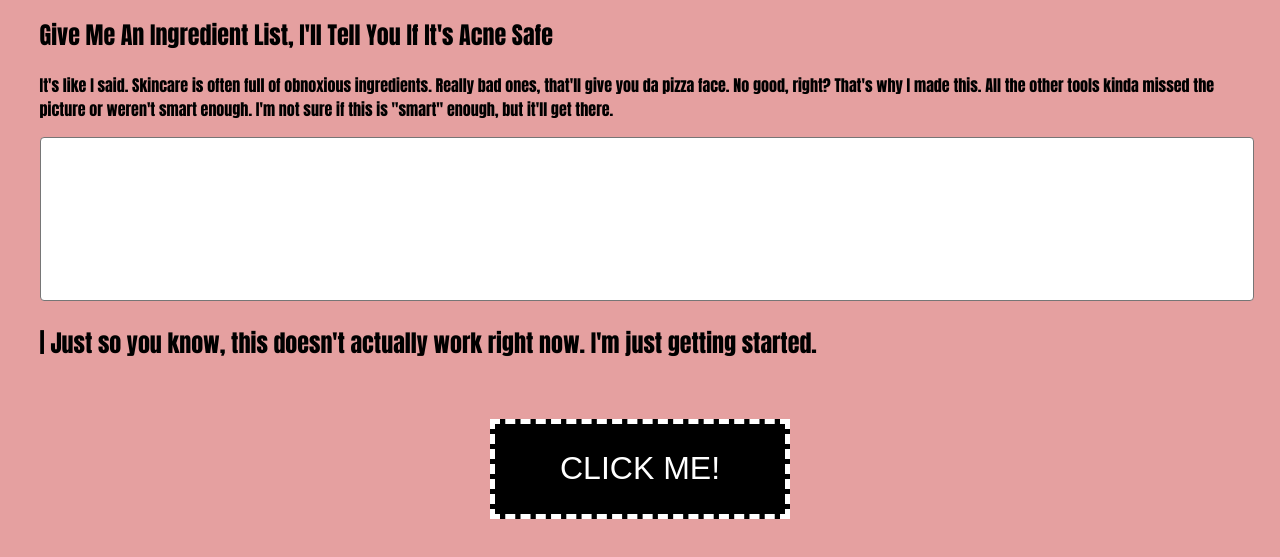
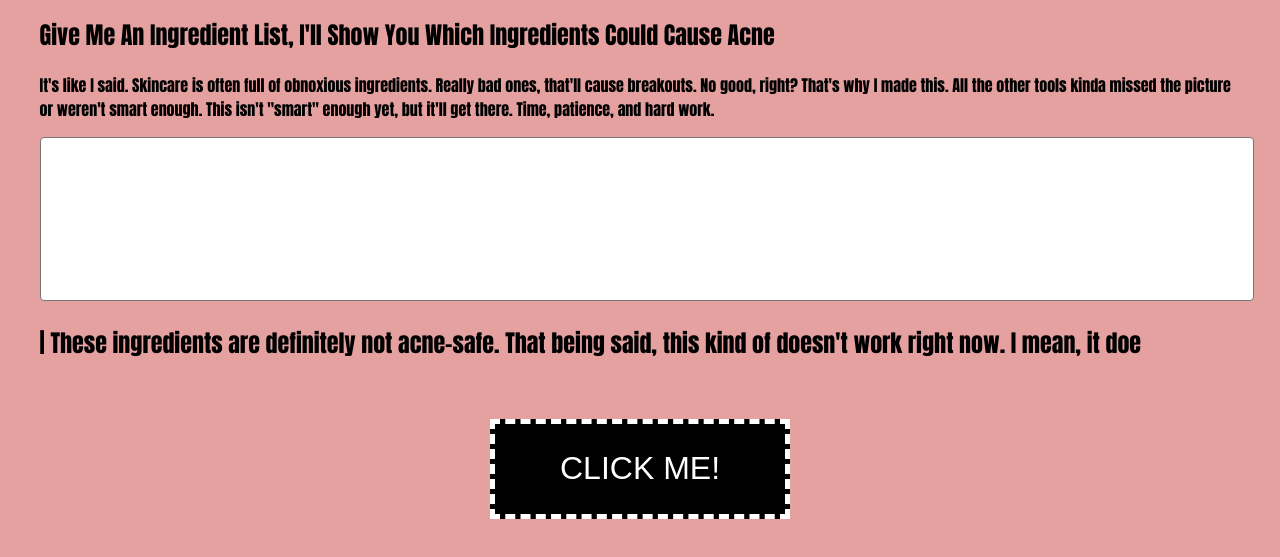
Before and after one commit to jake-abed/jakeabedportfolio, a website: page resources.html in a window 1280 px wide. Both pictures are taken after a click on the button "CLICK ME!". Shown: the part 207-764 px from the top of the page. Drawn offline with Linux system fonts and the light colour scheme.

Commit message:
Ingredient Checker Updates
Unfinished ingredient checker updates.

```diff
--- a/resources.html
+++ b/resources.html
@@ -21,8 +21,8 @@
 	</header>
 	<body>
 		<div id="intro-box">
-			<h2>Give Me An Ingredient List, I'll Tell You If It's Acne Safe</h2>
-			<p>It's like I said. Skincare is often full of obnoxious ingredients. Really bad ones, that'll give you da pizza face. No good, right? That's why I made this. All the other tools kinda missed the picture or weren't smart enough. I'm not sure if this is "smart" enough, but it'll get there.</p>
+			<h2>Give Me An Ingredient List, I'll Show You Which Ingredients Could Cause Acne</h2>
+			<p>It's like I said. Skincare is often full of obnoxious ingredients. Really bad ones, that'll cause breakouts. No good, right? That's why I made this. All the other tools kinda missed the picture or weren't smart enough. This isn't "smart" enough yet, but it'll get there. Time, patience, and hard work.</p>
 		</div>
 		<div id="textarea-container">
 			<textarea id="ingredient-input"></textarea>
--- a/scripts/ingredient-checker.js
+++ b/scripts/ingredient-checker.js
@@ -6,17 +6,31 @@ let ingredientMessage = document.getElementById("acne-safe-response");
 let processListButton = document.getElementById("annoying-button");
 let ingredientInput = document.getElementById("ingredient-input");
 let ingredientInputArray = [];
+let isIngredientAcneCausing = (ingredient) => ingredientDictionary.includes(ingredient) ? ingredient + " " : false; // Check if the dictionary contains the ingredient.
+
+processListButton.addEventListener("click", fillIngredientInputArray, false);
+processListButton.addEventListener("click", updateResponseText, false);
+processListButton.addEventListener("click", console.log(createAcneCausingIngredientReturn(["Algae","dog"])), false);
+
+function createAcneCausingIngredientReturn(inputArray) {
+    let i = 0;
+    let outputArray = inputArray.map(isIngredientAcneCausing);
+    let outputString = "";
+    while (i < outputArray.length) {
+        if (i != (outputArray.length -1)) {
+            outputString = outputArray[i] ? outputString.concat(outputArray[i] + ", ") : outputString.concat("");
+        } else {
+            outputString = outputArray[i] ? outputString.concat(outputArray[i]) : outputString.concat("");
+        }
+        i++;
+    }
+    return outputString;
+}
 
 function updateResponseText() {
-    ingredientMessage.innerHTML = (ingredientInputArray[(ingredientInputArray.length-1)] ?? ingredientInputArray) + " | Just so you know, this doesn't actually work right now. I'm just getting started.";
+    ingredientMessage.innerHTML = createAcneCausingIngredientReturn(ingredientInputArray) + " | These ingredients are definitely not acne-safe. That being said, this kind of doesn't work right now. I mean, it doe";
 }
 
 function fillIngredientInputArray() {
     return ingredientInputArray = ingredientInput.value.split(", ");
 }
-
-processListButton.addEventListener("click", fillIngredientInputArray, false);
-processListButton.addEventListener("click", updateResponseText, false);
-
-
-console.log(ingredientInputArray);
```
